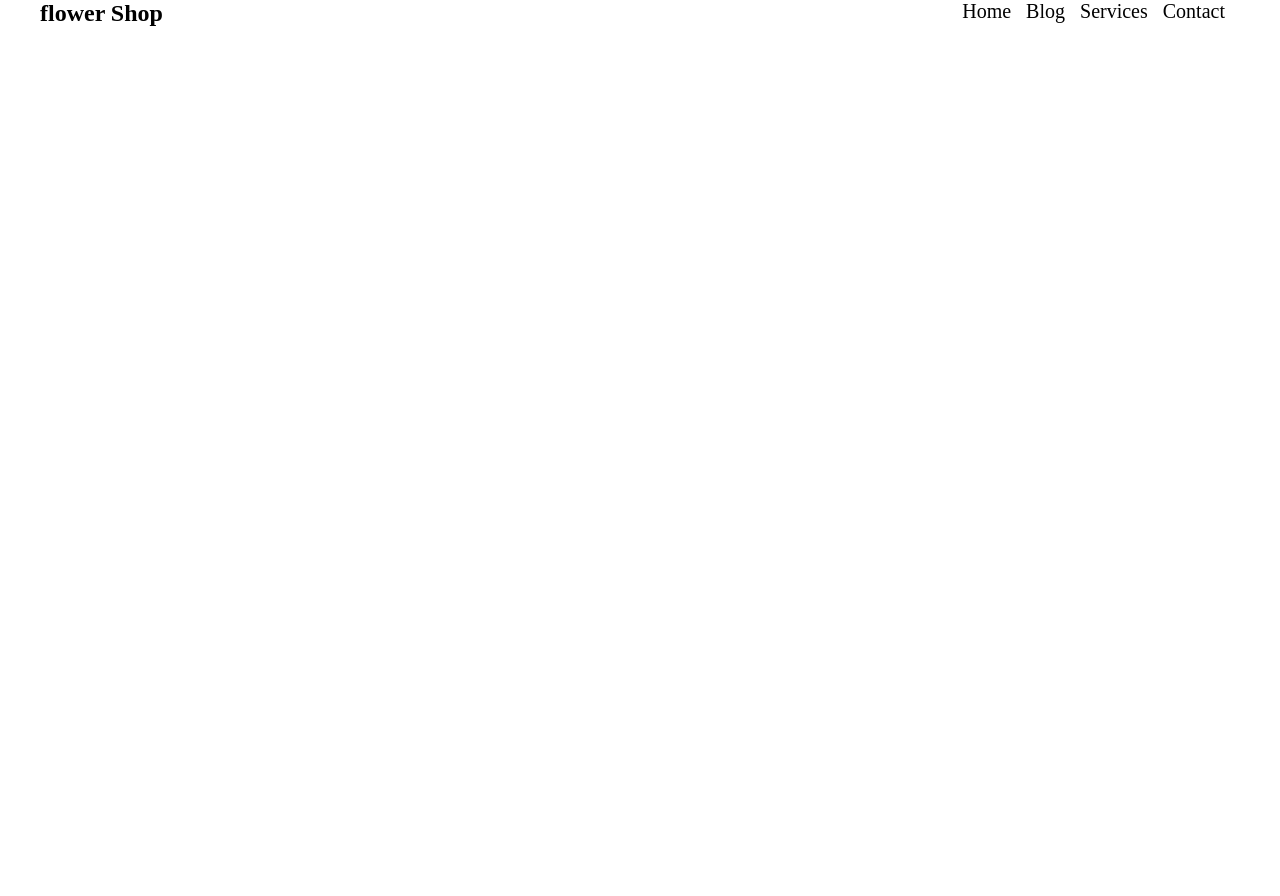
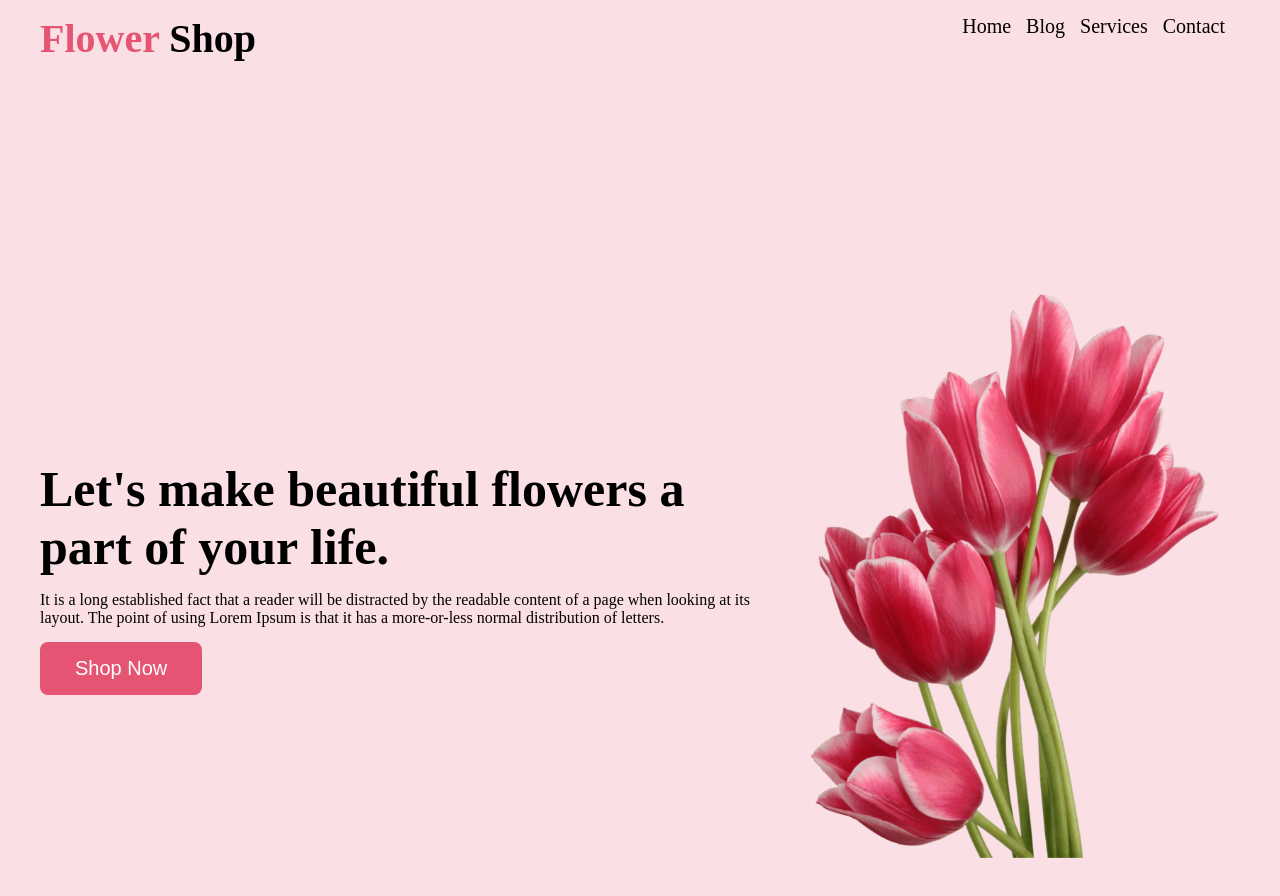
Before and after one commit to Samiyasultana/ss-flower-shop, a plain HTML site: page index.html in a window 1280 px wide. Before the commit the page ends 800 px from the top, so only its background shows below. Drawn offline with Linux system fonts and the light colour scheme.

Commit message:
header part added

```diff
--- a/index.html
+++ b/index.html
@@ -9,11 +9,11 @@
 </head>
 
 <body>
-    <header>
+    <header id="header">
         <div class="container">
             <nav class="nav">
                 <div class="heder-logo">
-                    <h2>flower Shop</h2>
+                    <h2><span>Flower</span> Shop</h2>
                 </div>
                 <div class="nav-menu">
                     <li><a href="">Home</a></li>
@@ -22,6 +22,18 @@
                     <li><a href="">Contact</a></li>
                 </div>
             </nav>
+            <div class="banner-part">
+                <div class="banner-content">
+                    <h1>Let's make beautiful flowers a <br> part of your life.</h1>
+                    <p>It is a long established fact that a reader will be distracted by the readable content of a page
+                        when looking at its layout. The point of using Lorem Ipsum is that it has a more-or-less normal
+                        distribution of letters.</p>
+                    <button class="btn">Shop Now</button>
+                </div>
+                <div class="banner-img">
+                    <img src="images/pngwing 10.png" alt="">
+                </div>
+            </div>
         </div>
     </header>
 </body>
--- a/style.css
+++ b/style.css
@@ -10,6 +10,18 @@
     margin: 0 auto;
 }
 
+h1 {
+    font-size: 50px;
+}
+
+h2 {
+    font-size: 40px;
+}
+
+span {
+    color: #E55473;
+}
+
 li {
     list-style: none;
 }
@@ -19,9 +31,28 @@ a {
 
 }
 
+p {
+    margin: 15px 0;
+}
+
+.btn {
+    background: #E55473;
+    border: none;
+    color: white;
+    padding: 15px 35px;
+    border-radius: 8px;
+    font-size: 20px;
+
+}
+
+#header {
+    background: rgb(229 84 115 / 19%);
+}
+
 .nav {
     display: flex;
     justify-content: space-between;
+    padding: 15px 0;
 }
 
 .nav-menu {
@@ -33,3 +64,15 @@ a {
     margin-right: 15px;
     color: black;
 }
+
+.banner-part {
+    display: flex;
+    justify-content: space-between;
+    align-items: center;
+    height: 100vh;
+    margin-top: 100px;
+}
+
+.banner-img img {
+    width: 450px;
+}
```
